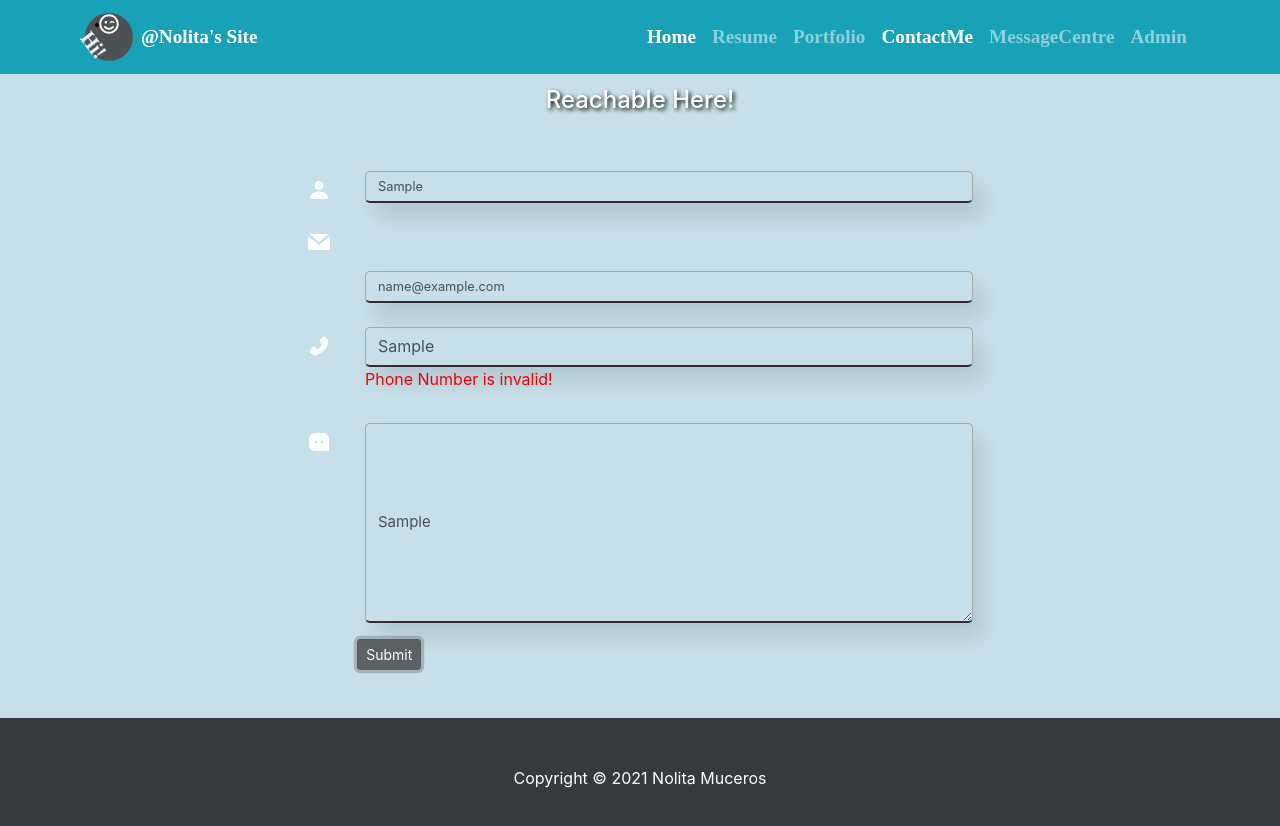
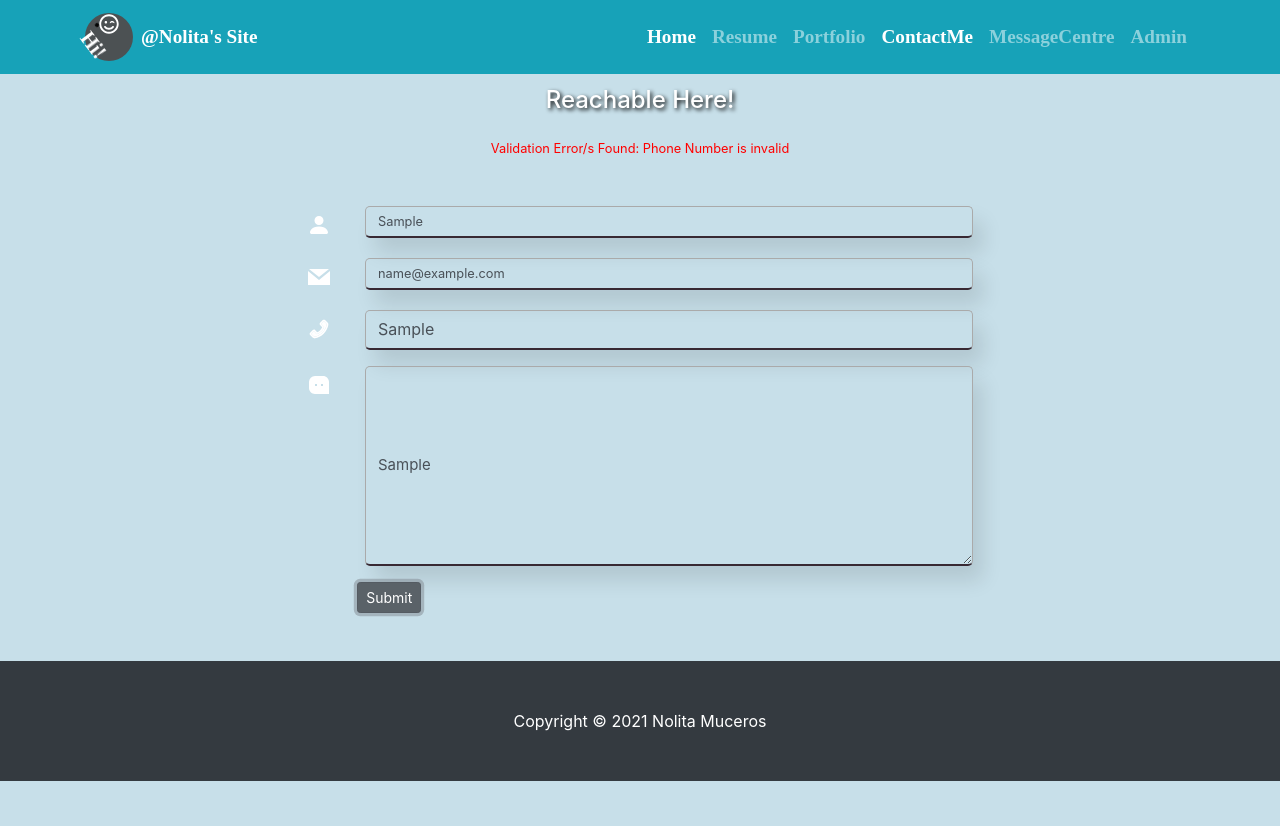
Before and after one commit to nmuceros/muceros__nolita--final-project, a React (Create React App) app in the folder fs1010-project-front-end/: page /contact in a window 1280 px wide. Both pictures are taken after typing "Sample", "name@example.com", "Sample", "Sample" into the empty fields and a click on the button "Submit". Shown: the top 826 px of the page. After the commit the page ends 800 px from the top, so only its background shows below. Built offline with nearby package versions, Linux system fonts and the light colour scheme.

Commit message:
updates validation in contact page however need to work on hiding the error onchange

```diff
--- a/fs1010-project-front-end/src/components/pages/Contact.js
+++ b/fs1010-project-front-end/src/components/pages/Contact.js
@@ -5,7 +5,6 @@ import { GrMail } from "react-icons/gr"
 import { AiTwotonePhone } from "react-icons/ai"
 import { RiMessage3Fill } from "react-icons/ri"
 import "../../css/contact.css"
-// import contactFields_Validation from "../validations/contactValidation.js"
 
 const Contact = () => {
     const [name, setName] = useState("")
@@ -13,29 +12,19 @@ const Contact = () => {
     const [phoneNumber, setPhoneNumber] = useState("")
     const [content, setContent] = useState("")
 
-    // const [errorMessages, setErrorMessages] = useState([
-    //     {
-    //         nameError: "",
-    //         emailError: "",
-    //         phoneNumberError: "",
-    //         contentError: ""
-    //      }
-    //     ])
-
-    const [errorMessages, setErrorMessages] = useState({})
-
+    const [errorMessages, setErrorMessages] = useState("")
 
     const formSubmit = async event => {
         event.preventDefault()
 
-        setErrorMessages({})
+        // setErrorMessages({})
         let foundErrors = contactFields_Validation(errorMessages)
-        setErrorMessages(foundErrors)
+        // setErrorMessages(foundErrors)
 
-        //   alert(`${Object.keys(foundErrors).length}`)
 
         // Ensure front-end validations are complete before fetching happens
-        if (Object.keys(foundErrors).length === 0) {
+        // so it will not display duplicate validation error message
+        if ( foundErrors.length === 0 ) {
 
             const response = await fetch('http://localhost:4000/api/contact_form/entries', {
                 method: 'POST',
@@ -52,38 +41,67 @@ const Contact = () => {
             } else {
                 alert(`Your message has been submitted with id: ${payload.id}`)
             }
+        } else {
+            setErrorMessages( `Validation Error/s Found: ${foundErrors.join(" / ")}` )
         }
     }
 
-    const contactFields_Validation = (errorMessages) => {
+    // const contactFields_Validation = (errorMessages) => {
 
-        let contactErrors = {}
+    //     let contactErrors = {}
 
 
+    //     if (!name) {
+    //         contactErrors.nameError = "Name is required!"
+    //     }
+
+    //     let regX = /^([a-z\d-]+)@([a-z\d-]+)\.([a-z]{2,8}(\.[a-z]{2,8})?)$/
+    //     if (!email) {
+    //         contactErrors.emailError = "eMail is required!"
+    //     } else if (!regX.test(email)) {
+    //         contactErrors.emailError = "eMail is invalid!"
+    //     }
+
+    //     regX = /^\d{10}$/
+    //     if (!phoneNumber) {
+    //         contactErrors.phoneNumberError = "Phone Number is required!"
+    //     } else if (!regX.test(phoneNumber)) {
+    //         contactErrors.phoneNumberError = "Phone Number is invalid!"
+    //     }
+
+    //     if (!content) {
+    //         contactErrors.contentError = "Message is required!"
+    //     }
+
+    //     return contactErrors
+
+    // }
+
+    const contactFields_Validation = () => {
+        let userErrors = []
         if (!name) {
-            contactErrors.nameError = "Name is required!"
+            userErrors.push("Name is required")
         }
 
         let regX = /^([a-z\d-]+)@([a-z\d-]+)\.([a-z]{2,8}(\.[a-z]{2,8})?)$/
         if (!email) {
-            contactErrors.emailError = "eMail is required!"
+            userErrors.push("eMail is required")
         } else if (!regX.test(email)) {
-            contactErrors.emailError = "eMail is invalid!"
+            userErrors.push("eMail is invalid")
         }
 
         regX = /^\d{10}$/
         if (!phoneNumber) {
-            contactErrors.phoneNumberError = "Phone Number is required!"
+            userErrors.push("Phone Number is required")
         } else if (!regX.test(phoneNumber)) {
-            contactErrors.phoneNumberError = "Phone Number is invalid!"
+            userErrors.push("Phone Number is invalid")
         }
 
         if (!content) {
-            contactErrors.contentError = "Message is required!"
+            userErrors.push("Content is required")
         }
 
-        return contactErrors
-
+        return userErrors
     }
 
 
@@ -104,6 +122,9 @@ const Contact = () => {
 
 
                 <section className="contactForm-container">
+
+                    {errorMessages && <p id="errorMessages">{ errorMessages}</p>}
+
                     <Form className="my-5" onSubmit={formSubmit} noValidate>
 
                         <FormGroup row>
@@ -123,7 +144,7 @@ const Contact = () => {
                                         onChange={e => setName(e.target.value)}
                                     />
                                 </div>
-                                {errorMessages.nameError && <p className="nameError">{ errorMessages.nameError }</p>}
+                                {/* {errorMessages.nameError && <p className="nameError">{ errorMessages.nameError }</p>}    */}
                             </Col>
                         </FormGroup>
 
@@ -134,7 +155,7 @@ const Contact = () => {
                                 </div>
                             </Col>
                             <Col xs={10} sm={10} md={10} lg={11}>
-                                <div className="inputEmail-containier">
+                                <div className="inputEmail-container">
                                     <Input
                                         type="email"
                                         name="email"
@@ -144,7 +165,7 @@ const Contact = () => {
                                         onChange={e => setEmail(e.target.value) }
                                     />
                                 </div>
-                                {errorMessages.emailError && <p className="nameError">{ errorMessages.emailError }</p>}
+                                {/* {errorMessages.emailError && <p className="nameError">{ errorMessages.emailError }</p>}                                    */}
                             </Col>
                          </FormGroup>
 
@@ -165,7 +186,7 @@ const Contact = () => {
                                         onChange={e => setPhoneNumber(e.target.value)}
                                     />
                                 </div>
-                                {errorMessages.phoneNumberError && <p className="nameError">{ errorMessages.phoneNumberError }</p>}
+                                {/* {errorMessages.phoneNumberError && <p className="nameError">{ errorMessages.phoneNumberError }</p>}                                    */}
                             </Col>
                          </FormGroup>
 
@@ -186,7 +207,7 @@ const Contact = () => {
                                     onChange={e => setContent(e.target.value)}
                                 />
                                 </div>
-                                {errorMessages.contentError && <p className="nameError">{ errorMessages.contentError }</p>}
+                                {/* {errorMessages.contentError && <p className="nameError">{ errorMessages.contentError }</p>}                                    */}
                             </Col>
                          </FormGroup>
 
--- a/fs1010-project-front-end/src/css/contact.css
+++ b/fs1010-project-front-end/src/css/contact.css
@@ -73,7 +73,11 @@
     color: silver;
 }
 
-.nameError {
+#errorMessages {
+    position: relative;
+    margin-top: 1rem;
+    widows: 100%;
+    text-align: center;
     color: red;
 }
 
```
